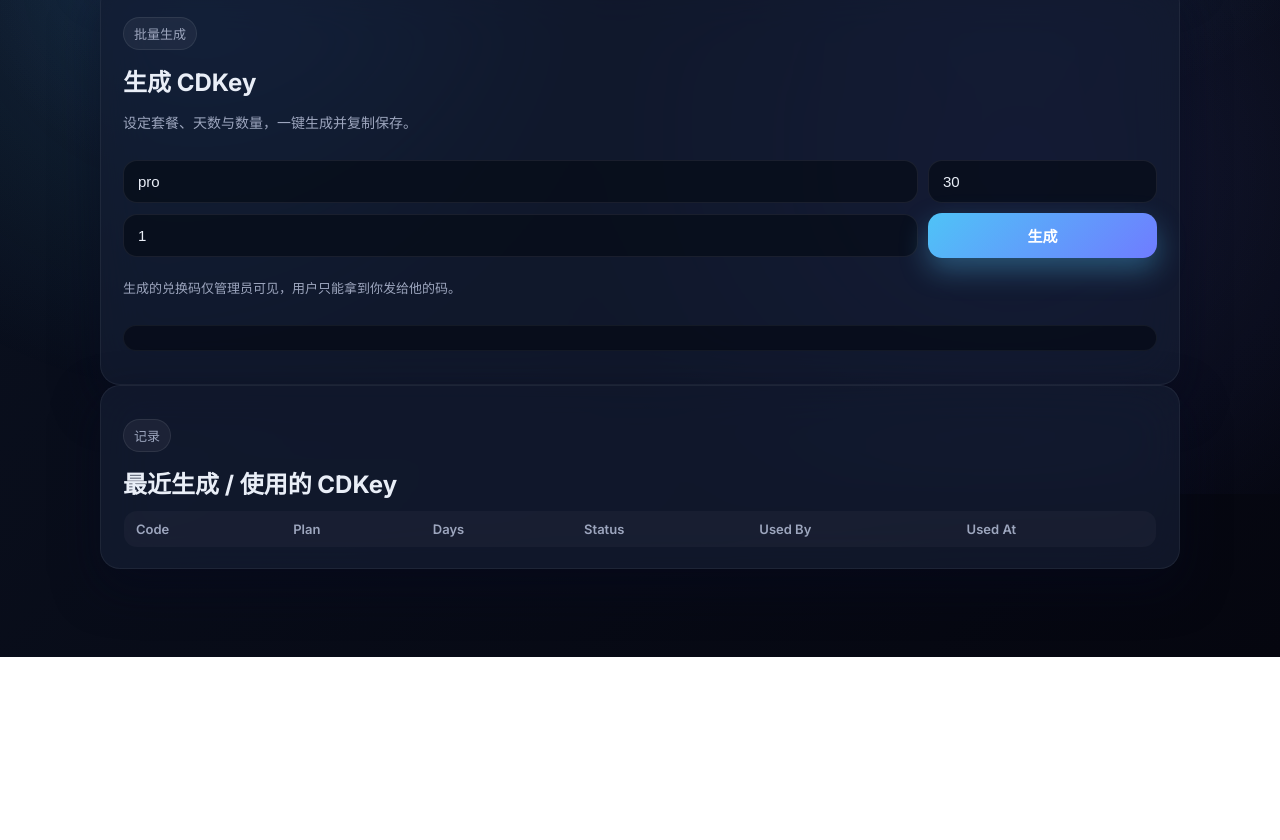
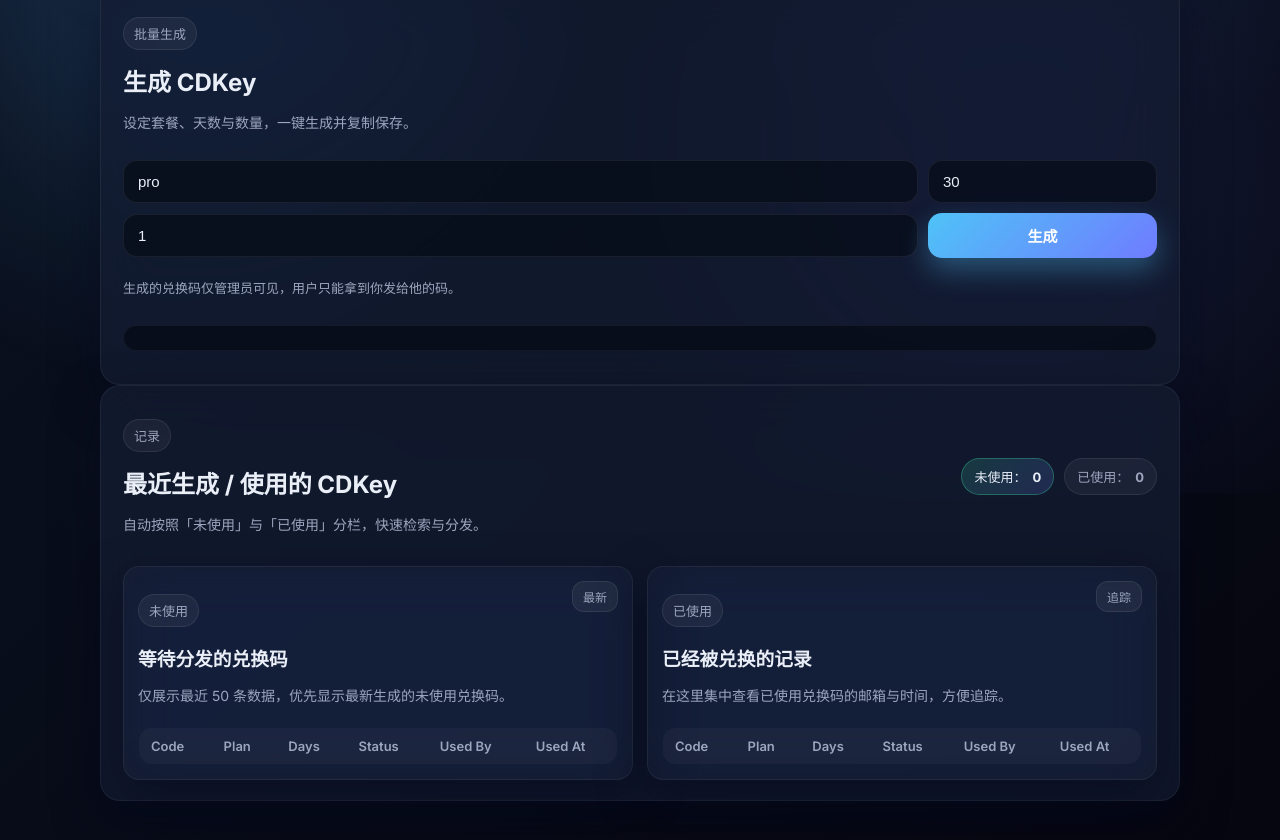
Before and after one commit to GGBondBlueWhale/supabase-auth-demo, a plain HTML site: page admin-portal-9d3c4a.html in a window 1280 px wide. Shown: the part 306-1146 px from the top of the page. Before the commit the page ends 963 px from the top, so only its background shows below. Drawn offline with Linux system fonts and the light colour scheme; a script that the page names is missing.

Commit message:
Separate used and unused CDKey lists

```diff
--- a/admin-portal-9d3c4a.html
+++ b/admin-portal-9d3c4a.html
@@ -45,14 +45,30 @@
       <pre id="created-codes" class="codes-output"></pre>
     </section>
 
-    <section class="card glass">
-      <div class="flex-between">
+    <section class="card glass cdkey-segment">
+      <div class="flex-between section-head">
         <div>
           <p class="capsule-label">记录</p>
           <h2>最近生成 / 使用的 CDKey</h2>
+          <p class="sub-text">自动按照「未使用」与「已使用」分栏，快速检索与分发。</p>
+        </div>
+        <div class="status-chips">
+          <span class="pill success">未使用：<strong id="unused-count">0</strong></span>
+          <span class="pill muted">已使用：<strong id="used-count">0</strong></span>
         </div>
       </div>
-      <table id="cdkey-table" class="cdkey-table">
+
+      <div class="cdkey-split-grid">
+        <div class="sub-card glass">
+          <div class="split-head">
+            <div>
+              <p class="capsule-label success">未使用</p>
+              <h3>等待分发的兑换码</h3>
+              <p class="sub-text">仅展示最近 50 条数据，优先显示最新生成的未使用兑换码。</p>
+            </div>
+            <span class="tag">最新</span>
+          </div>
+          <table id="unused-table" class="cdkey-table">
             <thead>
               <tr>
                 <th>Code</th>
@@ -65,6 +81,32 @@
             </thead>
             <tbody></tbody>
           </table>
+        </div>
+
+        <div class="sub-card glass">
+          <div class="split-head">
+            <div>
+              <p class="capsule-label">已使用</p>
+              <h3>已经被兑换的记录</h3>
+              <p class="sub-text">在这里集中查看已使用兑换码的邮箱与时间，方便追踪。</p>
+            </div>
+            <span class="tag">追踪</span>
+          </div>
+          <table id="used-table" class="cdkey-table">
+            <thead>
+              <tr>
+                <th>Code</th>
+                <th>Plan</th>
+                <th>Days</th>
+                <th>Status</th>
+                <th>Used By</th>
+                <th>Used At</th>
+              </tr>
+            </thead>
+            <tbody></tbody>
+          </table>
+        </div>
+      </div>
     </section>
   </main>
 
--- a/admin.js
+++ b/admin.js
@@ -10,7 +10,10 @@ const adminEmailSpan = document.getElementById("admin-email");
 const logoutBtn = document.getElementById("admin-logout-btn");
 const createForm = document.getElementById("create-cdkey-form");
 const codesOutput = document.getElementById("created-codes");
-const tableBody = document.querySelector("#cdkey-table tbody");
+const unusedTableBody = document.querySelector("#unused-table tbody");
+const usedTableBody = document.querySelector("#used-table tbody");
+const unusedCountSpan = document.getElementById("unused-count");
+const usedCountSpan = document.getElementById("used-count");
 
 // 生成随机兑换码
 function generateCode() {
@@ -116,7 +119,12 @@ async function loadRecentKeys() {
     return;
   }
 
-  tableBody.innerHTML = "";
+  unusedTableBody.innerHTML = "";
+  usedTableBody.innerHTML = "";
+
+  let unusedCount = 0;
+  let usedCount = 0;
+
   data.forEach((row) => {
     const tr = document.createElement("tr");
     tr.innerHTML = `
@@ -127,8 +135,22 @@ async function loadRecentKeys() {
       <td>${row.used_by ?? ""}</td>
       <td>${row.used_at ? new Date(row.used_at).toLocaleString() : ""}</td>
     `;
-    tableBody.appendChild(tr);
+
+    if (row.status === "unused") {
+      unusedTableBody.appendChild(tr);
+      unusedCount += 1;
+    } else {
+      usedTableBody.appendChild(tr);
+      usedCount += 1;
+    }
   });
+
+  if (unusedCountSpan) {
+    unusedCountSpan.textContent = unusedCount;
+  }
+  if (usedCountSpan) {
+    usedCountSpan.textContent = usedCount;
+  }
 }
 
 // 退出登录
--- a/style.css
+++ b/style.css
@@ -463,6 +463,76 @@ input:focus {
   border: 1px solid rgba(255, 255, 255, 0.05);
 }
 
+.cdkey-segment {
+  display: flex;
+  flex-direction: column;
+  gap: 18px;
+}
+
+.section-head {
+  align-items: flex-start;
+}
+
+.status-chips {
+  display: flex;
+  gap: 10px;
+  flex-wrap: wrap;
+}
+
+.pill {
+  display: inline-flex;
+  align-items: center;
+  gap: 6px;
+  padding: 8px 12px;
+  border-radius: 999px;
+  background: rgba(255, 255, 255, 0.05);
+  color: var(--text-main);
+  border: 1px solid rgba(255, 255, 255, 0.08);
+  font-size: 13px;
+}
+
+.pill.success {
+  background: linear-gradient(135deg, rgba(52, 211, 153, 0.18), rgba(111, 124, 255, 0.18));
+  border-color: rgba(52, 211, 153, 0.35);
+}
+
+.pill.muted {
+  color: var(--text-sub);
+}
+
+.cdkey-split-grid {
+  display: grid;
+  grid-template-columns: repeat(auto-fit, minmax(320px, 1fr));
+  gap: 14px;
+}
+
+.sub-card {
+  border-radius: 16px;
+  padding: 14px;
+  background: rgba(255, 255, 255, 0.02);
+}
+
+.split-head {
+  display: flex;
+  justify-content: space-between;
+  align-items: flex-start;
+  gap: 10px;
+  margin-bottom: 8px;
+}
+
+.split-head h3 {
+  margin: 4px 0 6px;
+}
+
+.tag {
+  padding: 6px 10px;
+  border-radius: 12px;
+  background: rgba(255, 255, 255, 0.06);
+  font-size: 12px;
+  color: var(--text-sub);
+  border: 1px solid rgba(255, 255, 255, 0.08);
+}
+
 .cdkey-table {
   width: 100%;
   border-collapse: collapse;
```
Also changed, not shown: admin-portal-9d3c4a2.html (+45 -3 lines). Lines whose indentation alone changed are shown as unchanged.
